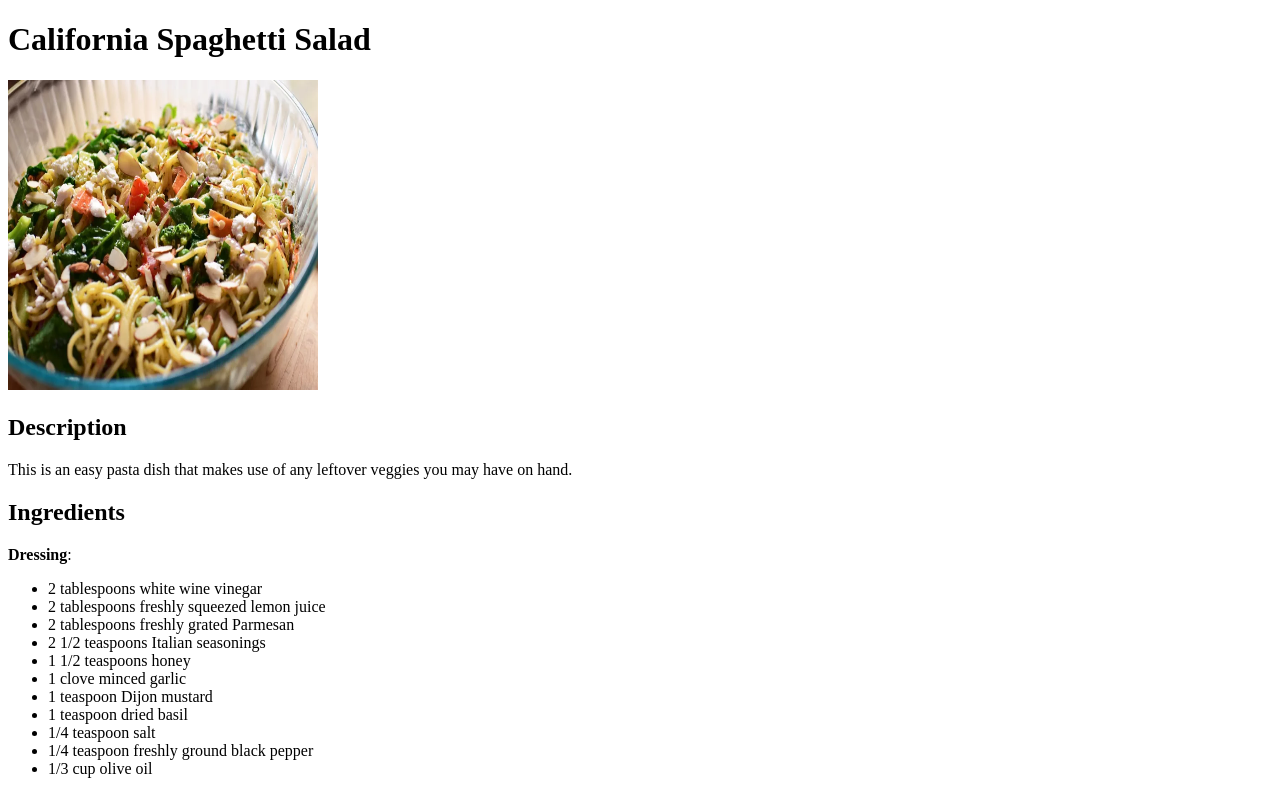
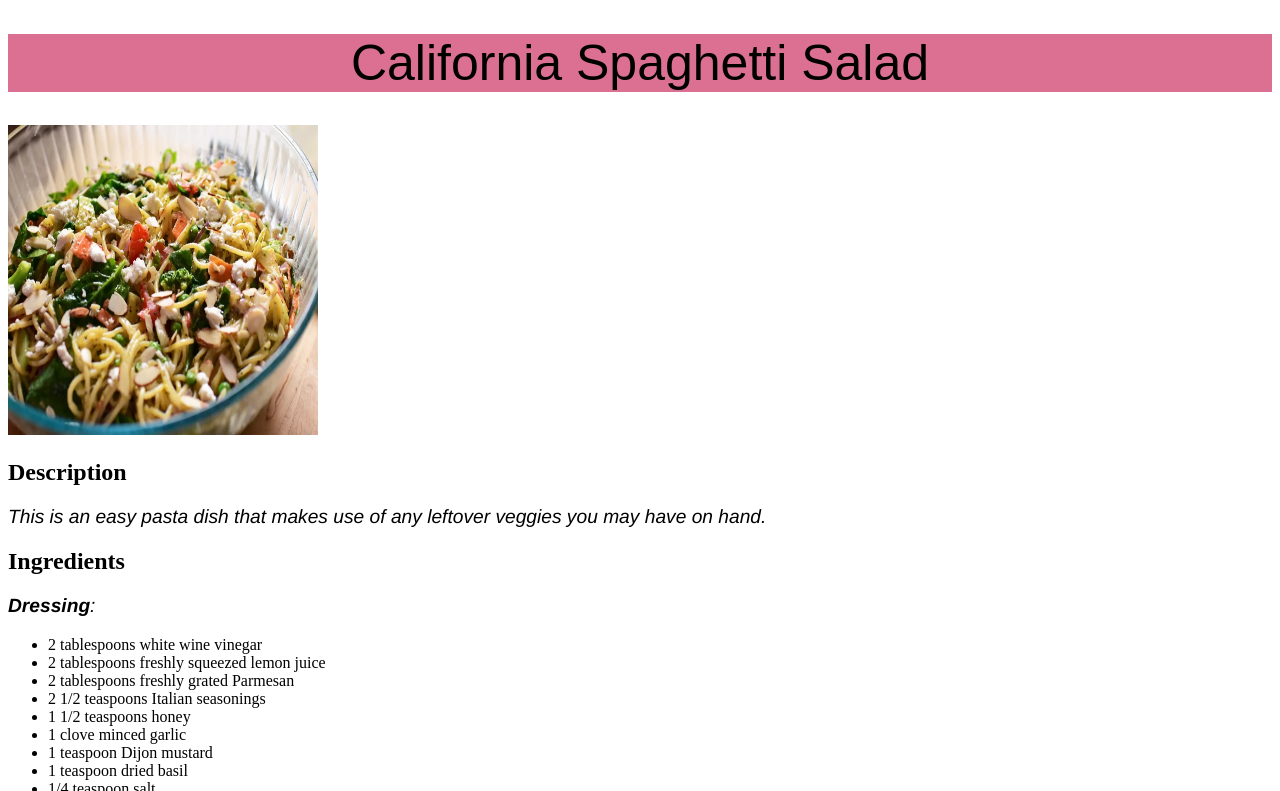
Before and after one commit to Homams-sudo/odin-recipes, a plain HTML site: page recipes/salad.html in a window 1280 px wide. Shown: the top 791 px of the page. Drawn offline with Linux system fonts and the light colour scheme.

Commit message:
Modified content
Add new css style

```diff
--- a/recipes/salad.html
+++ b/recipes/salad.html
@@ -4,9 +4,10 @@
     <meta charset="UTF-8">
     <meta name="viewport" content="width=device-width, initial-scale=1.0">
     <title>Document</title>
+    <link rel="stylesheet" href="../style.css"
 </head>
 <body>
-    <h1>California Spaghetti Salad</h1>
+    <h1 class="salad">California Spaghetti Salad</h1>
     <img src="../images/salad.webp" width="310" height="310">
     <h2>Description</h2>
     <p>This is an easy pasta dish that makes use of any leftover veggies you may have on hand.</p>
```
